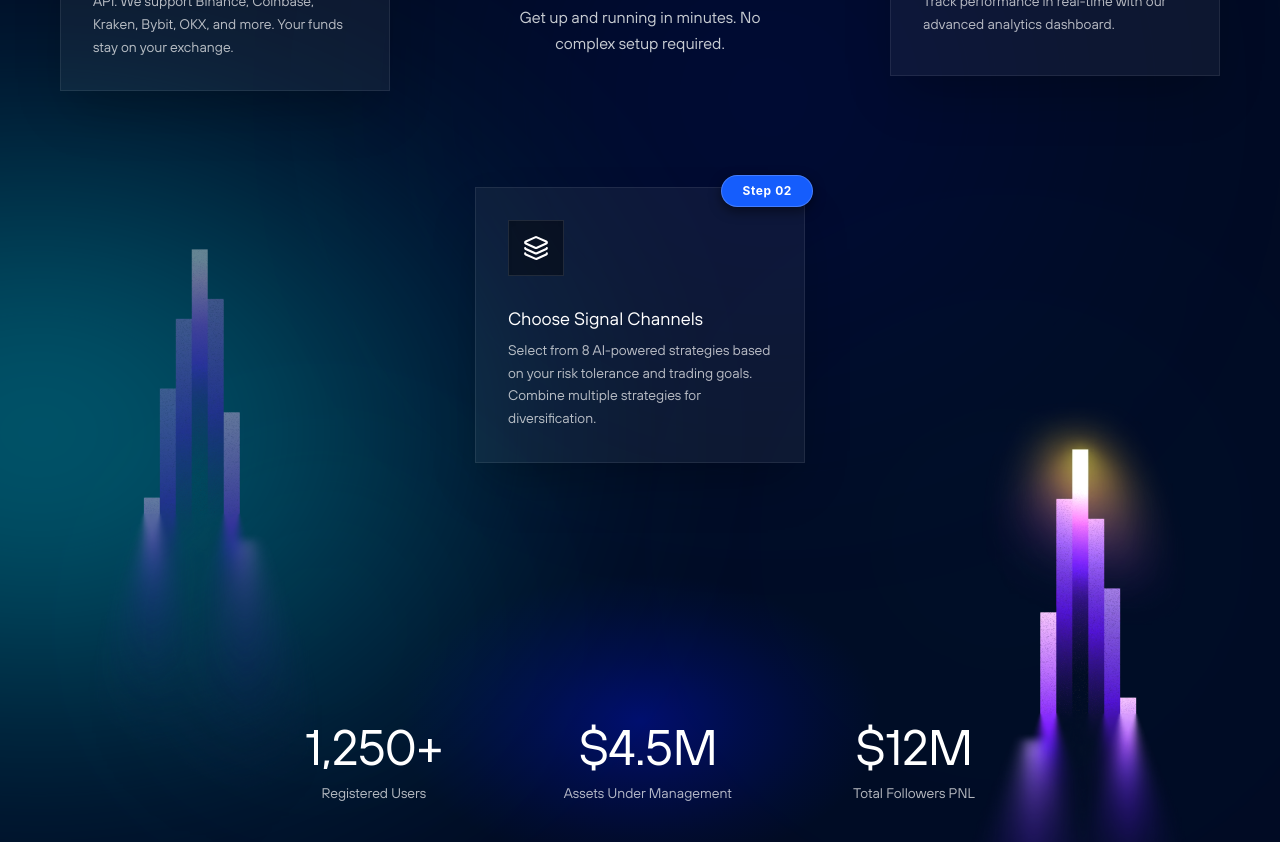
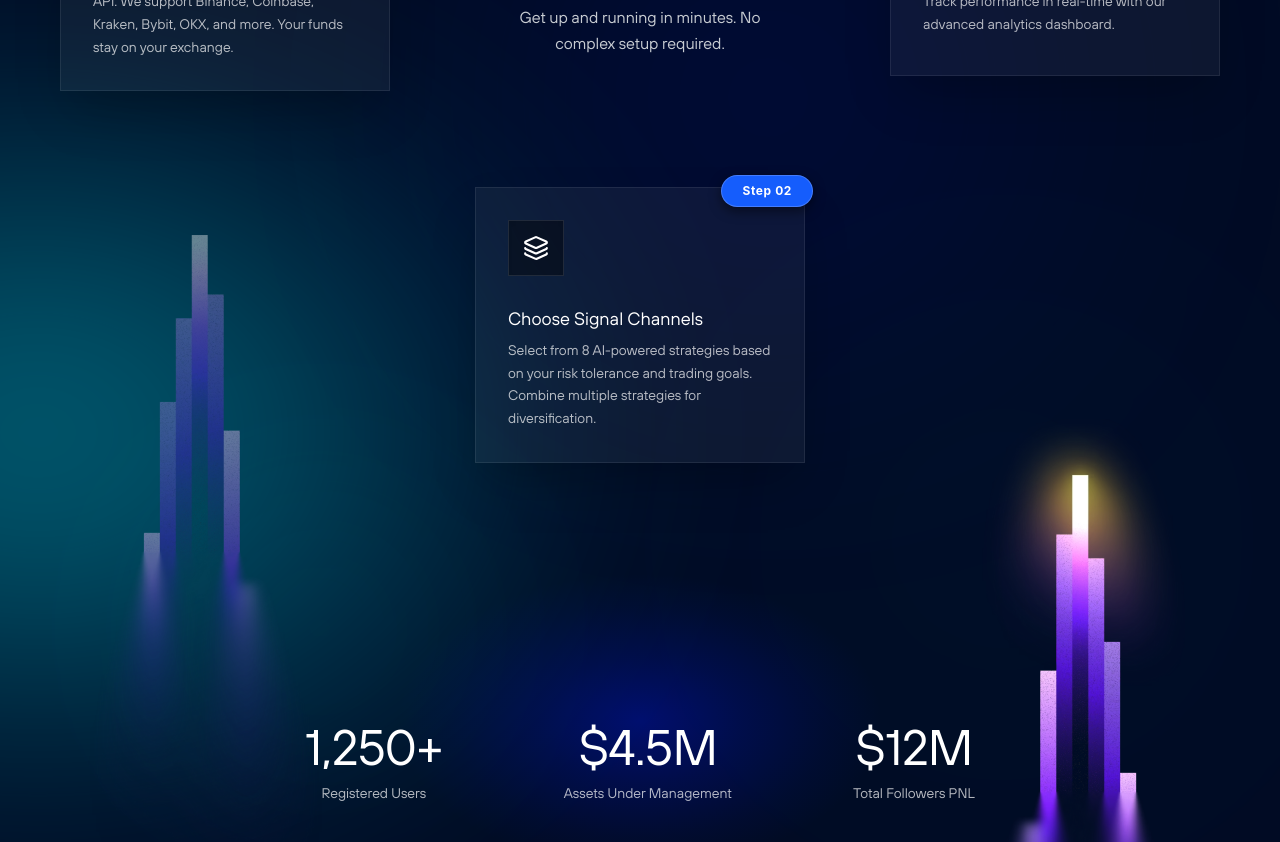
Before and after one commit to shreya-logicgo/tradingsignals-ai, a Next.js app in the folder landing-page/: page / in a window 1280 px wide. Shown: the part 3880-4722 px from the top of the page. Built offline with nearby package versions, Linux system fonts and the light colour scheme.

Commit message:
fix: fixed glowbars image movement

```diff
--- a/landing-page/components/sections/stats/Stats.tsx
+++ b/landing-page/components/sections/stats/Stats.tsx
@@ -25,16 +25,16 @@ export default function Stats() {
     const handleMouseMove = (e: MouseEvent) => {
       // Calculate normalized mouse position (-0.5 to 0.5)
       const relativeY = (e.clientY / window.innerHeight) - 0.5;
-      // Map to a ±60px range of vertical influence
-      mouseTranslateY.set(relativeY * 120);
+      // Map to a ±150px range of vertical influence for faster response
+      mouseTranslateY.set(relativeY * 300);
     };
 
     window.addEventListener("mousemove", handleMouseMove);
     return () => window.removeEventListener("mousemove", handleMouseMove);
   }, [mouseTranslateY]);
 
-  // Transform scroll progress to vertical offset (-120px to 120px)
-  const scrollTranslateY = useTransform(scrollYProgress, [0, 1], [-120, 120]);
+  // Transform scroll progress to vertical offset (-400px to 400px) - Accelerated motion
+  const scrollTranslateY = useTransform(scrollYProgress, [0, 1], [-400, 400]);
 
   // Combine scroll and mouse movement into one value
   const combinedY = useTransform(
@@ -42,11 +42,11 @@ export default function Stats() {
     ([scroll, mouse]) => (scroll as number) + (mouse as number)
   );
 
-  // Apply spring smoothing for a premium feel
+  // Apply snappy spring smoothing
   const smoothY = useSpring(combinedY, {
-    stiffness: 40,
-    damping: 25,
-    mass: 0.5,
+    stiffness: 80,
+    damping: 30,
+    mass: 0.4,
   });
 
   const stats = [
@@ -59,8 +59,6 @@ export default function Stats() {
     <section
       className="w-full relative lg:py-30 bg-transparent"
       ref={sectionRef}
-      // className="w-full relative lg:py-30 overflow-hidden"
-
     >
       <NoiseOverlay/>
       <div
@@ -77,11 +75,11 @@ export default function Stats() {
         }}
       />
 
-      {/* ── GlowBar Image with Interactive Motion ── */}
+      {/* ── GlowBar Image with Accelerated Motion ── */}
       <motion.div
-        className="absolute md:-top-90 -top-25 mx-auto inset-0 pointer-events-none lg:h-250 lg:max-w-300 h-150 max-w-200"
+        className="absolute md:-top-[25rem] -top-[20rem] mx-auto inset-0 pointer-events-none lg:h-[150vh] lg:max-w-300 h-[120vh] max-w-200"
         style={{
-          zIndex: 1,
+          zIndex: -1,
           y: smoothY,
         }}
       >
```
